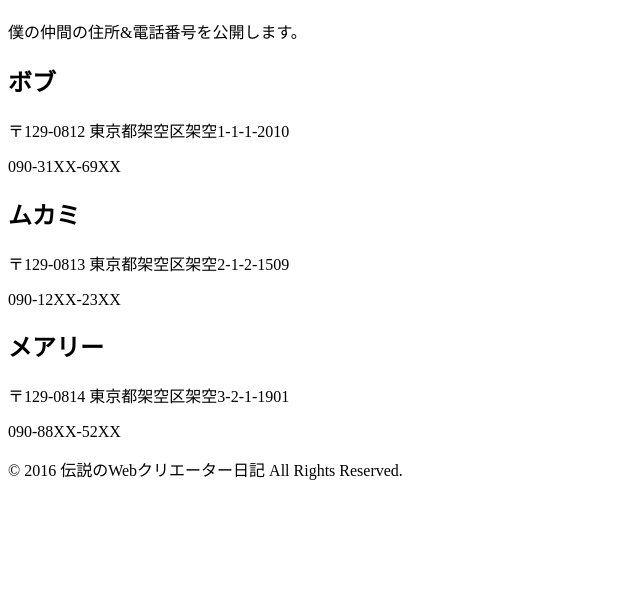
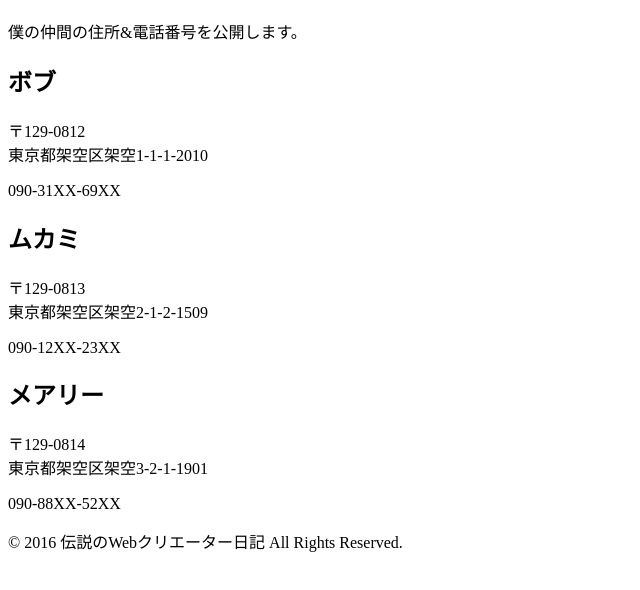
Before and after one commit to Junya333/codeQuest, a plain HTML site: page Chapter07/quest/index.html in a window 1280 px wide. Shown: the part 70-660 px from the top of the page, without its empty margins (0-640 px from the left). Drawn offline with Linux system fonts and the light colour scheme.

Commit message:
learned content of Chapter07

```diff
--- a/Chapter07/quest/index.html
+++ b/Chapter07/quest/index.html
@@ -1,34 +1,37 @@
 <!DOCTYPE html>
 <html lang="ja">
+
 <head>
   <meta charset="UTF-8">
   <title>仲間の連絡先</title>
 </head>
+
 <body>
   <h1>仲間の連絡先</h1>
   <p>僕の仲間の住所&電話番号を公開します。</p>
 
   <h2>ボブ</h2>
   <p>
-    〒129-0812
+    〒129-0812<br>
     東京都架空区架空1-1-1-2010
   </p>
   <p>090-31XX-69XX</p>
 
   <h2>ムカミ</h2>
   <p>
-    〒129-0813
+    〒129-0813<br>
     東京都架空区架空2-1-2-1509
   </p>
   <p>090-12XX-23XX</p>
 
   <h2>メアリー</h2>
   <p>
-    〒129-0814
+    〒129-0814<br>
     東京都架空区架空3-2-1-1901
   </p>
   <p>090-88XX-52XX</p>
 
-  <p>© 2016 伝説のWebクリエーター日記 All Rights Reserved.</p>
+  <p>&copy; 2016 伝説のWebクリエーター日記 All Rights Reserved.</p>
 </body>
+
 </html>
```
